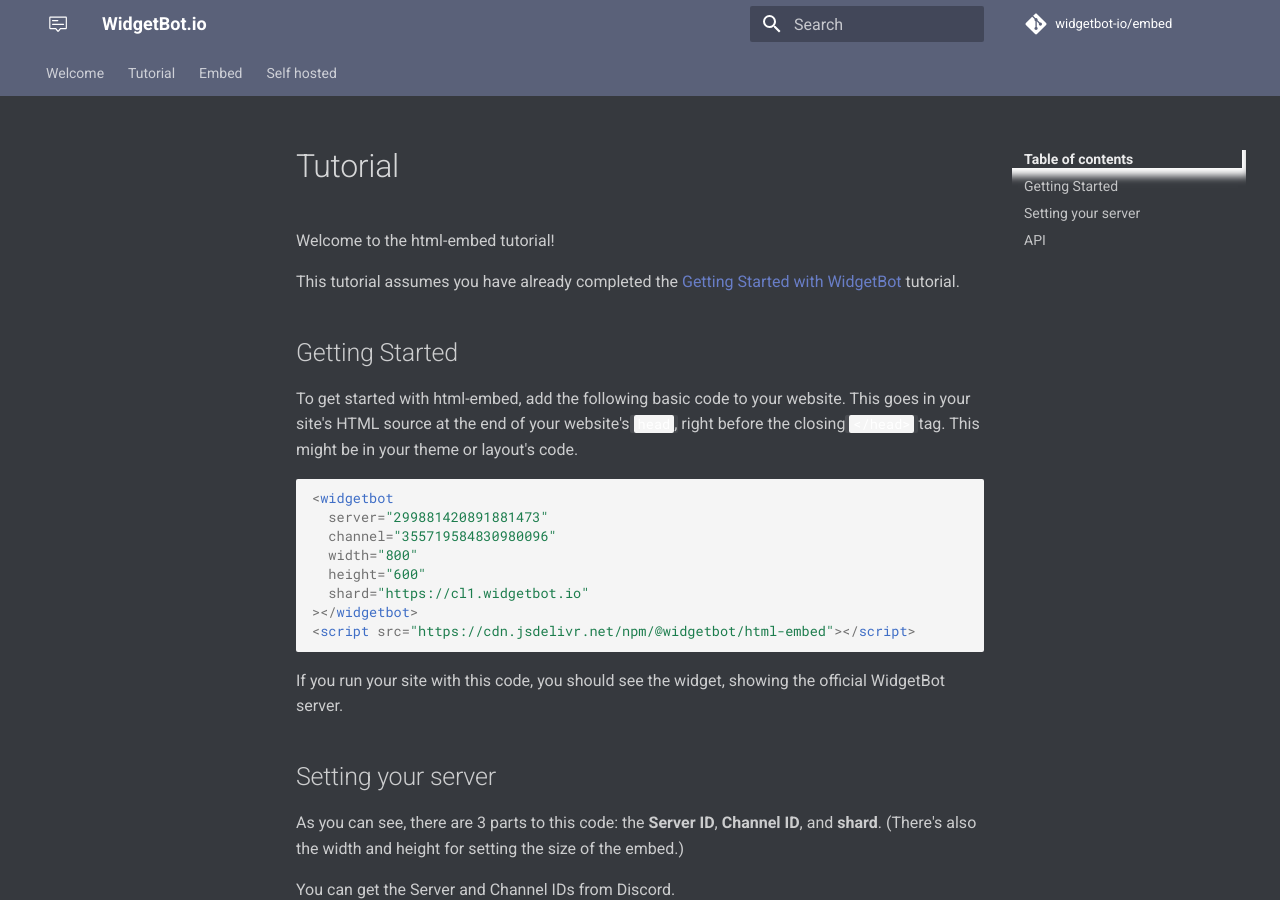
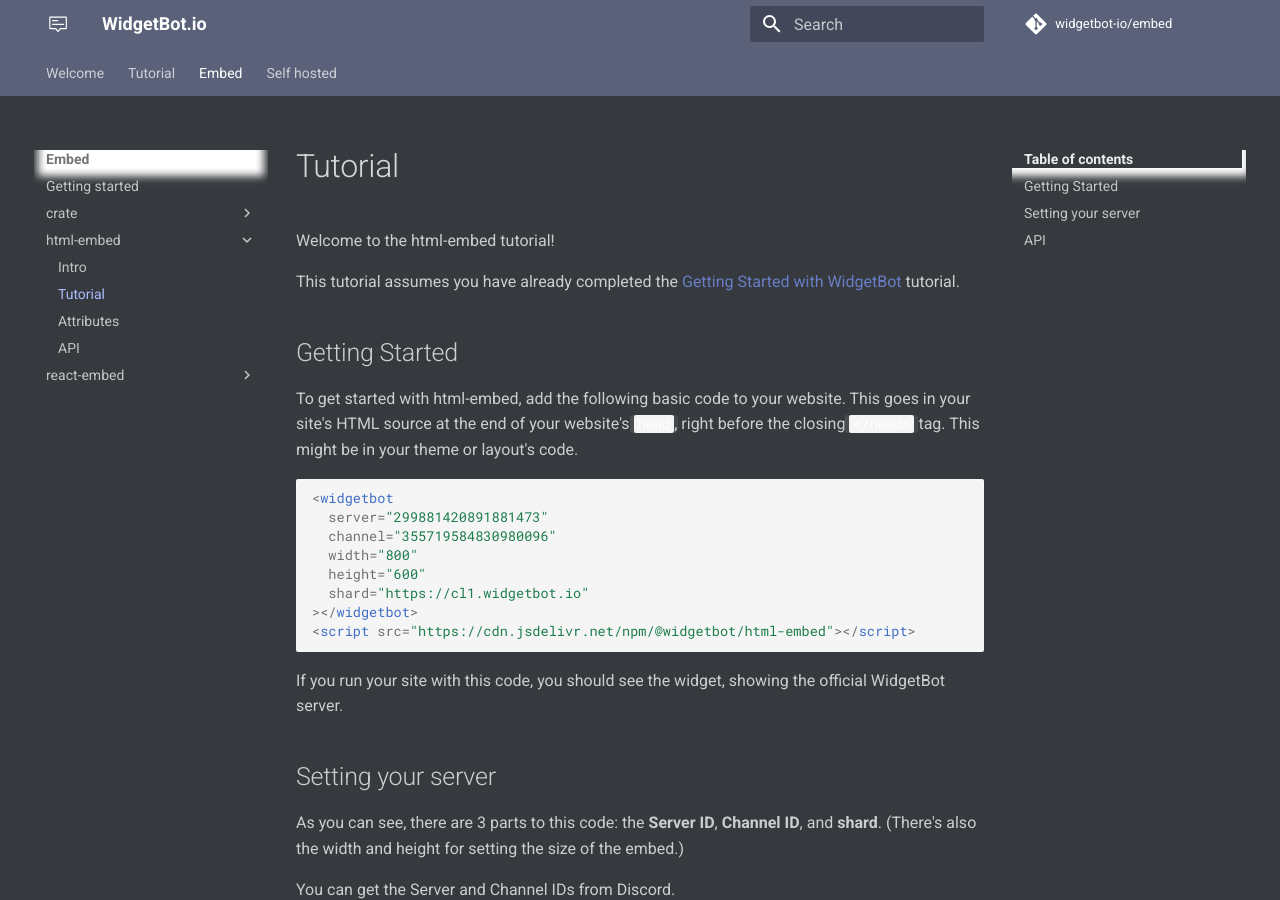
Before and after one commit to widgetbot-io/documentation, an MkDocs documentation site: the page built from docs/embed/html-embed/tutorial.md, in a window 1280 px wide and 900 px high. Built offline with MkDocs 1.6.1 and Material for MkDocs 9.7.7, drawn with Linux system fonts in a browser that asks for light colours; a script that is not in the unit is left out; comment, search, counter and statistics services are not loaded; old or Windows-style settings are respelled for this version of MkDocs.

Commit message:
Add html-embed tutorial to pages

```diff
--- a/mkdocs.yml
+++ b/mkdocs.yml
@@ -37,6 +37,7 @@ pages:
       - Examples: embed/crate/examples/index.md
     - html-embed:
       - Intro: embed/html-embed/index.md
+      - Tutorial: embed/html-embed/tutorial.md
       - Attributes: embed/html-embed/attributes.md
       - API: embed/html-embed/api.md
     - react-embed:
```
Also changed, not shown: docs/index.md (+4 -1 lines).
